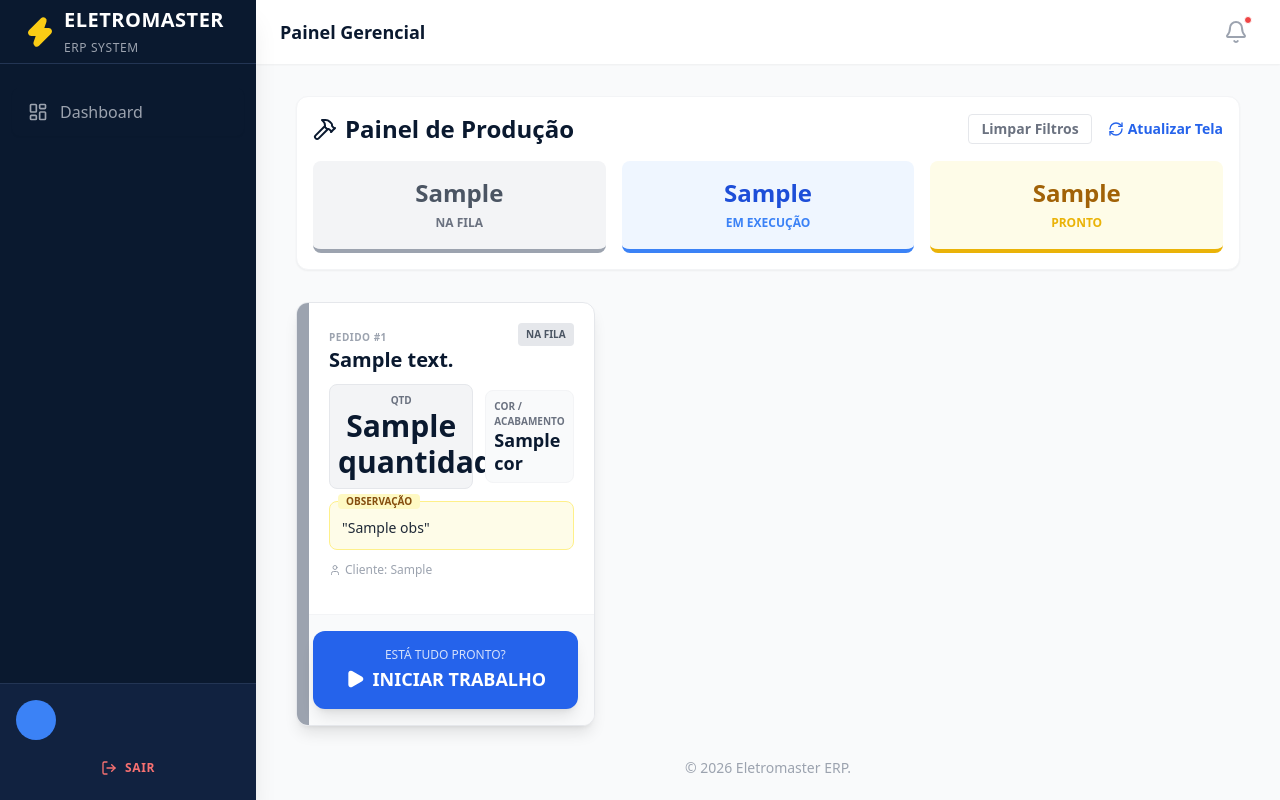
After one commit to Zhenriquee/ERP_ELETROMASTER, a Python web app: template src/templates/operacional/painel.html in a window 1280 px wide. The commit adds this page. Run offline with Jinja, Linux system fonts and the light colour scheme; the template is opened without the code that fills it: most values are stand-ins (such as "Sample title", 1, 10 or a date in 2020); some libraries are stand-ins or nearby versions.

Commit message:
Tela de Produção

```diff
--- a/src/fabrica.py
+++ b/src/fabrica.py
@@ -28,6 +28,8 @@ def criar_app(nome_configuracao='desenvolvimento'):
     from src.modulos.produtos.rotas import bp_produtos
     app.register_blueprint(bp_produtos)
 
+    from src.modulos.operacional.rotas import bp_operacional
+    app.register_blueprint(bp_operacional)
 
 
     # --- COMANDOS CLI (Terminal) ---
@@ -45,7 +47,8 @@ def criar_app(nome_configuracao='desenvolvimento'):
             {'nome': 'Estoque - Movimentar', 'codigo': 'estoque_mover'},
             {'nome': 'Vendas - Operar', 'codigo': 'vendas_operar'},     # <-- Novo
             {'nome': 'Vendas - Gestão Preços', 'codigo': 'vendas_admin'}, # <-- Novo
-            {'nome': 'Catálogo - Gestão', 'codigo': 'produtos_gerir'}
+            {'nome': 'Catálogo - Gestão', 'codigo': 'produtos_gerir'},
+            {'nome': 'Operacional - Produção', 'codigo': 'producao_operar'}
         ]
 
         for m_data in modulos:
--- /dev/null
+++ b/src/static/css/operacional.css
@@ -0,0 +1,38 @@
+/* src/static/css/operacional.css */
+
+/* Animações */
+@keyframes fadeIn {
+    from { opacity: 0; transform: translateY(10px); }
+    to { opacity: 1; transform: translateY(0); }
+}
+
+.animate-fade-in {
+    animation: fadeIn 0.4s ease-out forwards;
+}
+
+/* KPIs Interativos */
+.kpi-card {
+    transition: all 0.3s ease;
+    cursor: pointer;
+    opacity: 1;
+}
+
+.kpi-ativo {
+    transform: scale(1.05);
+    box-shadow: 0 4px 6px -1px rgba(0, 0, 0, 0.1), 0 2px 4px -1px rgba(0, 0, 0, 0.06);
+}
+
+.kpi-inativo {
+    opacity: 0.5;
+    transform: scale(0.95);
+}
+
+/* Cards de Serviço */
+.card-servico {
+    transition: all 0.3s ease;
+}
+
+.card-servico:hover {
+    transform: translateY(-2px);
+    box-shadow: 0 10px 15px -3px rgba(0, 0, 0, 0.1), 0 4px 6px -2px rgba(0, 0, 0, 0.05);
+}
--- a/src/templates/base.html
+++ b/src/templates/base.html
@@ -94,6 +94,16 @@
                     </a>
                 {% endif %}
 
+                {% if current_user.tem_permissao('producao_operar') %}
+                    {% set ativo_op = request.endpoint == 'operacional.painel' %}
+                    <a href="{{ url_for('operacional.painel') }}"
+                       class="flex items-center px-4 py-3 rounded-lg group transition-colors shadow-sm
+                       {{ 'bg-navy-800 text-white border-l-4 border-electric-500' if ativo_op else 'text-gray-400 hover:text-white hover:bg-navy-800' }}">
+                        <i data-lucide="hammer" class="w-5 h-5 mr-3 {{ 'text-electric-500' if ativo_op }}"></i>
+                        <span>Produção (Operacional)</span>
+                    </a>
+                {% endif %}
+
             </nav>
 
             <div class="p-4 border-t border-navy-700 bg-navy-800">
--- /dev/null
+++ b/src/templates/operacional/painel.html
@@ -0,0 +1,165 @@
+{% extends "base.html" %}
+
+{% block styles %}
+    <link rel="stylesheet" href="{{ url_for('static', filename='css/operacional.css') }}">
+{% endblock %}
+
+{% block conteudo %}
+<div class="container mx-auto px-2">
+
+    <div class="mb-8 bg-white p-4 rounded-xl shadow-sm border border-gray-100">
+        <div class="flex justify-between items-center mb-4">
+            <h2 class="text-2xl font-bold text-navy-900 flex items-center">
+                <i data-lucide="hammer" class="w-6 h-6 mr-2"></i>
+                Painel de Produção
+            </h2>
+
+            <div class="flex gap-4">
+                <button onclick="filtrarCards('todos')" class="text-sm text-gray-500 font-bold hover:text-navy-900 border px-3 py-1 rounded hover:bg-gray-50 transition-colors">
+                    Limpar Filtros
+                </button>
+                <button onclick="window.location.reload();" class="text-sm text-blue-600 font-bold flex items-center hover:underline">
+                    <i data-lucide="refresh-cw" class="w-4 h-4 mr-1"></i> Atualizar Tela
+                </button>
+            </div>
+        </div>
+
+        <div class="grid grid-cols-3 gap-4">
+            <div onclick="filtrarCards('pendente')" id="kpi-pendente"
+                 class="kpi-card bg-gray-100 p-4 rounded-lg text-center border-b-4 border-gray-400">
+                <span class="block text-2xl font-black text-gray-600">{{ qtd_fila }}</span>
+                <span class="text-xs font-bold uppercase text-gray-500">Na Fila</span>
+            </div>
+
+            <div onclick="filtrarCards('producao')" id="kpi-producao"
+                 class="kpi-card bg-blue-50 p-4 rounded-lg text-center border-b-4 border-blue-500">
+                <span class="block text-2xl font-black text-blue-700">{{ qtd_producao }}</span>
+                <span class="text-xs font-bold uppercase text-blue-500">Em Execução</span>
+            </div>
+
+            <div onclick="filtrarCards('pronto')" id="kpi-pronto"
+                 class="kpi-card bg-yellow-50 p-4 rounded-lg text-center border-b-4 border-yellow-500">
+                <span class="block text-2xl font-black text-yellow-700">{{ qtd_pronto }}</span>
+                <span class="text-xs font-bold uppercase text-yellow-500">Pronto</span>
+            </div>
+        </div>
+    </div>
+
+    <div class="grid grid-cols-1 md:grid-cols-2 lg:grid-cols-3 gap-6" id="gridCards">
+        {% for t in tarefas %}
+        <div class="card-servico bg-white rounded-xl shadow-lg border overflow-hidden flex flex-col relative
+            {{ 'border-blue-500 ring-2 ring-blue-100' if t.status == 'producao' else 'border-gray-200' }}
+            {{ 'opacity-75 bg-gray-50' if t.status == 'pronto' }}"
+            data-status="{{ t.status }}">
+
+            <div class="absolute left-0 top-0 bottom-0 w-3
+                {{ 'bg-gray-400' if t.status == 'pendente' }}
+                {{ 'bg-blue-600' if t.status == 'producao' }}
+                {{ 'bg-yellow-400' if t.status == 'pronto' }}
+            "></div>
+
+            <div class="p-5 pl-8 flex-1">
+                <div class="flex justify-between items-start mb-3">
+                    <div>
+                        <span class="text-[10px] font-bold uppercase text-gray-400 tracking-wider">
+                            Pedido #{{ t.venda_id }}
+                            {% if t.tipo == 'venda' %}(Simples){% endif %}
+                        </span>
+                        <h3 class="text-xl font-black text-navy-900 leading-tight">{{ t.descricao }}</h3>
+                    </div>
+
+                    {% if t.status == 'producao' %}
+                        <span class="animate-pulse bg-blue-600 text-white text-[10px] font-bold px-2 py-1 rounded uppercase shadow-sm">
+                            <i data-lucide="hammer" class="w-3 h-3 inline mr-1"></i> Executando
+                        </span>
+                    {% elif t.status == 'pendente' %}
+                        <span class="bg-gray-200 text-gray-600 text-[10px] font-bold px-2 py-1 rounded uppercase">Na Fila</span>
+                    {% elif t.status == 'pronto' %}
+                        <span class="bg-yellow-100 text-yellow-700 text-[10px] font-bold px-2 py-1 rounded uppercase">Pronto</span>
+                    {% endif %}
+                </div>
+
+                <div class="mb-4">
+                    <div class="flex items-center gap-3 mb-3">
+                        <div class="bg-gray-100 p-2 rounded-lg text-center min-w-[70px] border border-gray-200">
+                            <span class="block text-[10px] text-gray-500 font-bold uppercase">Qtd</span>
+                            <span class="block text-3xl font-black text-navy-900">{{ t.quantidade }}</span>
+                        </div>
+                        <div class="flex-1 bg-gray-50 p-2 rounded-lg border border-gray-100">
+                            <span class="block text-[10px] text-gray-500 font-bold uppercase">Cor / Acabamento</span>
+                            <span class="text-lg font-bold text-navy-900 block leading-tight">{{ t.cor }}</span>
+                        </div>
+                    </div>
+
+                    {% if t.obs %}
+                    <div class="bg-yellow-50 p-3 rounded-lg border border-yellow-200 mt-3 relative">
+                        <div class="absolute -top-2 left-2 bg-yellow-100 text-yellow-800 text-[10px] font-bold px-2 rounded">OBSERVAÇÃO</div>
+                        <p class="text-sm text-gray-800 font-medium mt-1 leading-snug">"{{ t.obs }}"</p>
+                    </div>
+                    {% endif %}
+
+                    <p class="text-xs text-gray-400 mt-3 font-medium flex items-center">
+                        <i data-lucide="user" class="w-3 h-3 mr-1"></i> Cliente: {{ t.cliente.split()[0] }}
+                    </p>
+                </div>
+            </div>
+
+            <div class="p-4 bg-gray-50 border-t border-gray-100 flex gap-3">
+                {% set rota_avancar = url_for('operacional.avancar_item', id=t.id) if t.tipo == 'item' else url_for('operacional.avancar_venda', id=t.id) %}
+                {% set rota_voltar = url_for('operacional.voltar_item', id=t.id) if t.tipo == 'item' else url_for('operacional.voltar_venda', id=t.id) %}
+
+                {% if t.status == 'pendente' %}
+                    <a href="{{ rota_avancar }}"
+                       class="flex-1 bg-blue-600 hover:bg-blue-700 text-white font-bold py-4 px-4 rounded-xl shadow-lg hover:shadow-xl text-center flex items-center justify-center transition-all transform hover:-translate-y-0.5 group">
+                        <div class="flex flex-col items-center">
+                            <span class="text-xs opacity-80 font-medium mb-0.5">ESTÁ TUDO PRONTO?</span>
+                            <span class="flex items-center text-lg">
+                                <i data-lucide="play" class="w-5 h-5 mr-2 fill-current"></i> INICIAR TRABALHO
+                            </span>
+                        </div>
+                    </a>
+
+                {% elif t.status == 'producao' %}
+                    <a href="{{ rota_voltar }}"
+                       class="w-16 bg-white border border-gray-300 text-gray-400 hover:text-red-600 hover:border-red-300 font-bold rounded-xl flex items-center justify-center transition-colors" title="Voltar status">
+                        <i data-lucide="undo-2" class="w-6 h-6"></i>
+                    </a>
+
+                    <a href="{{ rota_avancar }}"
+                       class="flex-1 bg-green-600 hover:bg-green-700 text-white font-bold py-4 px-4 rounded-xl shadow-lg hover:shadow-xl text-center flex items-center justify-center transition-all transform hover:-translate-y-0.5">
+                        <div class="flex flex-col items-center">
+                            <span class="text-xs opacity-80 font-medium mb-0.5">JÁ FINALIZOU?</span>
+                            <span class="flex items-center text-lg">
+                                <i data-lucide="check-circle-2" class="w-6 h-6 mr-2"></i> CONCLUIR TAREFA
+                            </span>
+                        </div>
+                    </a>
+
+                {% elif t.status == 'pronto' %}
+                    <div class="w-full flex items-center justify-between bg-yellow-50 rounded-xl p-2 border border-yellow-200">
+                        <a href="{{ rota_voltar }}" class="text-xs text-gray-400 hover:text-red-500 font-bold px-3 py-2 hover:bg-white rounded transition-colors flex items-center">
+                            <i data-lucide="undo-2" class="w-3 h-3 mr-1"></i> Corrigir
+                        </a>
+                        <span class="text-yellow-700 font-bold flex items-center text-sm mr-4">
+                            <i data-lucide="package-check" class="w-5 h-5 mr-2"></i> AGUARDANDO ENTREGA
+                        </span>
+                    </div>
+                {% endif %}
+            </div>
+        </div>
+        {% else %}
+        <div class="col-span-full text-center py-20 text-gray-300 flex flex-col items-center">
+            <div class="bg-gray-50 p-6 rounded-full mb-4">
+                <i data-lucide="check-circle" class="w-16 h-16 text-gray-200"></i>
+            </div>
+            <h3 class="text-xl font-bold text-gray-400">Tudo limpo por aqui!</h3>
+            <p class="text-sm">Nenhum serviço na fila de produção no momento.</p>
+        </div>
+        {% endfor %}
+    </div>
+</div>
+{% endblock %}
+
+{% block scripts %}
+    <script src="{{ url_for('static', filename='js/operacional.js') }}"></script>
+{% endblock %}
```
Also changed, not shown: src/modulos/operacional/rotas.py (added, +164 -0 lines), src/static/js/operacional.js (added, +50 -0 lines), src/modulos/operacional/__init__.py (added).
